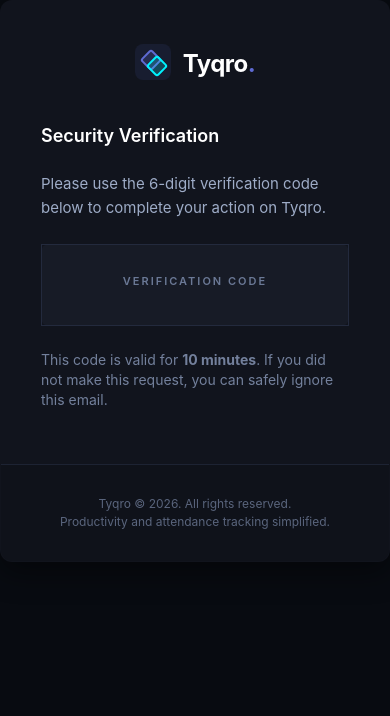
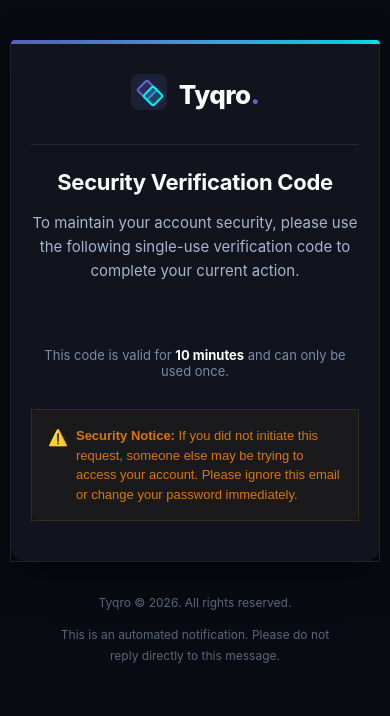
Before and after one commit to SUMAN1040/Tyqro, a Django app: template templates/verification_email.html in a window 390 px wide. Shown: the top 716 px of the page. Run offline with Django 5.2, Linux system fonts and the light colour scheme; the template is opened without the code that fills it, so the values that code supplies are empty.

Commit message:
refactor: enhance verification email layout with responsive styles and interactive hover effects

```diff
--- a/templates/verification_email.html
+++ b/templates/verification_email.html
@@ -3,9 +3,12 @@
 <head>
     <meta charset="UTF-8">
     <meta name="viewport" content="width=device-width, initial-scale=1.0">
+    <meta http-equiv="X-UA-Compatible" content="IE=edge">
+    <meta name="description" content="Tyqro Security Verification Code">
     <title>Tyqro Verification Code</title>
+    <!-- Bootstrap CSS inline styling overrides for email client support -->
     <style>
-        /* Email client styling resets */
+        /* Base styles */
         body, table, td, a {
             -webkit-text-size-adjust: 100%;
             -ms-text-size-adjust: 100%;
@@ -25,45 +28,67 @@
         table {
             border-collapse: collapse !important;
         }
-        body {
-            height: 100% !important;
-            margin: 0 !important;
-            padding: 0 !important;
-            width: 100% !important;
-            background-color: #080b11;
-            font-family: 'Inter', -apple-system, BlinkMacSystemFont, 'Segoe UI', Roboto, Helvetica, Arial, sans-serif;
-            color: #9eacc7;
+
+        /* Interactive Hover Transitions */
+        .btn-primary:hover {
+            background-color: #4b55b3 !important;
+            box-shadow: 0 6px 20px rgba(94, 106, 210, 0.45) !important;
+            transform: translateY(-1px);
+        }
+        .otp-digit:hover {
+            border-color: #00f2fe !important;
+            box-shadow: 0 0 8px rgba(0, 242, 254, 0.4) !important;
+            transform: scale(1.05);
         }
 
-        /* Custom styling */
-        a {
-            color: #4facfe;
-            text-decoration: none;
+        /* Mobile optimization */
+        @media screen and (max-width: 600px) {
+            .email-container {
+                width: 100% !important;
+                padding: 10px !important;
             }
-        a:hover {
-            text-decoration: underline;
+            .content-card {
+                padding: 30px 20px !important;
+            }
+            .otp-digit {
+                width: 36px !important;
+                height: 44px !important;
+                line-height: 44px !important;
+                font-size: 22px !important;
+                margin: 0 2px !important;
+            }
         }
     </style>
 </head>
-<body style="background-color: #080b11; font-family: 'Inter', -apple-system, BlinkMacSystemFont, 'Segoe UI', Roboto, Helvetica, Arial, sans-serif; margin: 0; padding: 0;">
-    <!-- Main outer table container -->
-    <table border="0" cellpadding="0" cellspacing="0" width="100%" style="background-color: #080b11; padding: 40px 20px;">
+<body style="height: 100% !important; margin: 0 !important; padding: 0 !important; width: 100% !important; background-color: #080b11; font-family: 'Inter', -apple-system, BlinkMacSystemFont, 'Segoe UI', Roboto, Helvetica, Arial, sans-serif; color: #9eacc7;">
+
+    <!-- Outer wrapper table -->
+    <table border="0" cellpadding="0" cellspacing="0" width="100%" height="100%" style="background-color: #080b11; table-layout: fixed;">
         <tr>
-            <td align="center">
-                <!-- Inner container card -->
-                <table border="0" cellpadding="0" cellspacing="0" width="100%" style="max-width: 500px; background-color: #11141d; border: 1px solid #1d2333; border-top: 4px solid #5e6ad2; border-radius: 12px; overflow: hidden; box-shadow: 0 10px 30px rgba(0, 0, 0, 0.45);">
+            <td align="center" valign="top" style="padding: 40px 10px;">
 
-                    <!-- Header with logo -->
+                <!-- Email container (max-width 550px) -->
+                <table border="0" cellpadding="0" cellspacing="0" class="email-container" width="100%" style="max-width: 550px; width: 100%;">
+
+                    <!-- Top subtle gradient bar -->
                     <tr>
-                        <td align="center" style="padding: 40px 40px 20px 40px;">
+                        <td height="4" style="background: linear-gradient(90deg, #5e6ad2 0%, #4facfe 50%, #00f2fe 100%); border-top-left-radius: 16px; border-top-right-radius: 16px;"></td>
+                    </tr>
+
+                    <!-- Main Card Body -->
+                    <tr>
+                        <td class="content-card" style="background-color: #11141d; border: 1px solid #1d2333; border-top: none; border-bottom-left-radius: 16px; border-bottom-right-radius: 16px; padding: 40px; box-shadow: 0 12px 40px rgba(0, 0, 0, 0.5);">
+
+                            <!-- Header / Logo -->
+                            <header style="margin-bottom: 30px; text-align: center;">
                                 <table border="0" cellpadding="0" cellspacing="0" style="margin: 0 auto;">
                                     <tr>
-                                    <td valign="middle" align="center">
+                                        <td valign="middle" align="center" style="padding-right: 12px;">
                                             {% if logo_url %}
-                                        <img src="{{ logo_url }}" alt="Tyqro Logo" width="32" height="32" style="display: block; border: 0; outline: none; text-decoration: none;">
+                                            <img src="{{ logo_url }}" alt="Tyqro Logo" width="36" height="36" style="display: block; border: 0; border-radius: 8px;">
                                             {% else %}
-                                        <!-- Fallback CSS icon if logo_url not available -->
-                                        <div style="background-color: rgba(94, 106, 210, 0.1); padding: 8px; border-radius: 8px; display: inline-block;">
+                                            <!-- Elegant SVG/CSS Fallback Logo -->
+                                            <div style="background-color: rgba(94, 106, 210, 0.15); padding: 8px; border-radius: 8px; display: inline-block;">
                                                 <div style="width: 20px; height: 20px; position: relative;">
                                                     <div style="position: absolute; width: 12px; height: 12px; border: 2px solid #5e6ad2; border-radius: 3px; transform: rotate(45deg); top: 0px; left: 0px; background-color: rgba(94, 106, 210, 0.2);"></div>
                                                     <div style="position: absolute; width: 12px; height: 12px; border: 2px solid #00f2fe; border-radius: 3px; transform: rotate(45deg); top: 6px; left: 6px; background-color: rgba(0, 242, 254, 0.2);"></div>
@@ -71,77 +96,105 @@
                                             </div>
                                             {% endif %}
                                         </td>
-                                    <td valign="middle" style="padding-left: 12px; font-size: 24px; font-weight: 700; color: #ffffff; letter-spacing: -0.5px; line-height: 32px;">
+                                        <td valign="middle" style="font-size: 26px; font-weight: 800; color: #ffffff; letter-spacing: -0.5px; font-family: 'Inter', sans-serif;">
                                             Tyqro<span style="color: #5e6ad2;">.</span>
+                                        </td>
+                                    </tr>
+                                </table>
+                            </header>
+
+                            <!-- Divider line -->
+                            <hr style="border: 0; border-top: 1px solid rgba(255, 255, 255, 0.08); margin: 24px 0;">
+
+                            <!-- Email Heading -->
+                            <main>
+                                <h1 style="font-size: 22px; font-weight: 700; color: #ffffff; margin-top: 0; margin-bottom: 16px; text-align: center; letter-spacing: -0.3px;">
+                                    {% if purpose == 'signup' %}
+                                        Activate Your Tyqro Account
+                                    {% elif purpose == 'update_email' %}
+                                        Verify Your New Email Address
+                                    {% elif purpose == 'reset' %}
+                                        Reset Your Tyqro Password
+                                    {% else %}
+                                        Security Verification Code
+                                    {% endif %}
+                                </h1>
+
+                                <p style="font-size: 15px; line-height: 1.6; color: #a5b4cd; margin-top: 0; margin-bottom: 24px; text-align: center;">
+                                    {% if purpose == 'signup' %}
+                                        Welcome to Tyqro! We're excited to have you join us. To get started tracking your work hours and productivity, please verify your email address using the secure code below.
+                                    {% elif purpose == 'update_email' %}
+                                        We received a request to update the email address associated with your Tyqro profile. Please confirm this change by entering the verification code below.
+                                    {% elif purpose == 'reset' %}
+                                        A request was made to reset the password for your Tyqro account. Use the authorization code below to complete the reset.
+                                    {% else %}
+                                        To maintain your account security, please use the following single-use verification code to complete your current action.
+                                    {% endif %}
+                                </p>
+
+                                <!-- OTP Code Digit Cards Box -->
+                                <table border="0" cellpadding="0" cellspacing="0" width="100%" style="margin: 32px 0;">
+                                    <tr>
+                                        <td align="center">
+                                            <table border="0" cellpadding="0" cellspacing="0" style="margin: 0 auto;">
+                                                <tr>
+                                                    {% for digit in otp %}
+                                                    <td align="center" valign="middle" class="otp-digit" style="background-color: #171b26; border: 1px solid #283046; border-radius: 10px; width: 44px; height: 56px; text-align: center; margin: 0 4px; padding: 0; display: inline-block; transition: all 0.2s ease;">
+                                                        <span style="font-family: 'Courier New', Courier, monospace; font-size: 28px; font-weight: 800; color: #4facfe; line-height: 56px; display: block; vertical-align: middle;">{{ digit }}</span>
+                                                    </td>
+                                                    {% endfor %}
+                                                </tr>
+                                            </table>
+                                        </td>
+                                    </tr>
+                                </table>
+
+                                <!-- Validity alert tag -->
+                                <p style="font-size: 13px; color: #7a8aa8; text-align: center; margin-top: 0; margin-bottom: 30px;">
+                                    This code is valid for <strong style="color: #ffffff;">10 minutes</strong> and can only be used once.
+                                </p>
+
+                                {% if site_url %}
+                                <!-- Call to Action Button -->
+                                <table border="0" cellpadding="0" cellspacing="0" width="100%" style="margin-bottom: 30px;">
+                                    <tr>
+                                        <td align="center">
+                                            <a href="{{ site_url }}" class="btn-primary" style="background: linear-gradient(135deg, #5e6ad2 0%, #4facfe 100%); color: #ffffff; font-size: 14px; font-weight: 600; padding: 14px 32px; border-radius: 8px; text-decoration: none; display: inline-block; box-shadow: 0 4px 12px rgba(94, 106, 210, 0.3); transition: all 0.2s ease-in-out;">Return to Tyqro Dashboard</a>
+                                        </td>
+                                    </tr>
+                                </table>
+                                {% endif %}
+
+                                <!-- Security Warning Banner -->
+                                <table border="0" cellpadding="0" cellspacing="0" width="100%" style="background-color: rgba(245, 158, 11, 0.04); border: 1px solid rgba(245, 158, 11, 0.15); border-radius: 10px; margin-top: 30px; margin-bottom: 10px;">
+                                    <tr>
+                                        <td style="padding: 16px; font-size: 13px; line-height: 1.5; color: #d97706; font-family: sans-serif;">
+                                            <table border="0" cellpadding="0" cellspacing="0" width="100%">
+                                                <tr>
+                                                    <td valign="top" style="padding-right: 8px; font-size: 16px;">⚠️</td>
+                                                    <td>
+                                                        <strong>Security Notice:</strong> If you did not initiate this request, someone else may be trying to access your account. Please ignore this email or change your password immediately.
                                                     </td>
                                                 </tr>
                                             </table>
                                         </td>
                                     </tr>
-
-                    <!-- Body Content -->
-                    <tr>
-                        <td style="padding: 20px 40px 30px 40px; font-size: 15px; line-height: 24px; color: #9eacc7;">
-                            <p style="margin-top: 0; margin-bottom: 24px; color: #ffffff; font-weight: 600; font-size: 18px;">
-                                {% if purpose == 'signup' %}
-                                    Welcome, {{ user.first_name|default:"there" }}!
-                                {% elif purpose == 'update_email' %}
-                                    Verify your new email address
-                                {% elif purpose == 'reset' %}
-                                    Password reset request
-                                {% else %}
-                                    Security Verification
-                                {% endif %}
-                            </p>
-
-                            <p style="margin-top: 0; margin-bottom: 24px;">
-                                {% if purpose == 'signup' %}
-                                    Thank you for signing up for Tyqro. Use the 6-digit verification code below to complete your registration and activate your account.
-                                {% elif purpose == 'update_email' %}
-                                    We received a request to update the email address associated with your Tyqro account. Use the 6-digit verification code below to confirm this change.
-                                {% elif purpose == 'reset' %}
-                                    We received a request to reset the password for your Tyqro account. Use the 6-digit verification code below to authorize this request.
-                                {% else %}
-                                    Please use the 6-digit verification code below to complete your action on Tyqro.
-                                {% endif %}
-                            </p>
-
-                            <!-- OTP Box -->
-                            <table border="0" cellpadding="0" cellspacing="0" width="100%" style="background-color: #171b26; border: 1px solid #232a3d; border-radius: 8px; margin-bottom: 24px;">
-                                <tr>
-                                    <td align="center" style="padding: 24px;">
-                                        <div style="font-size: 11px; text-transform: uppercase; letter-spacing: 2px; color: #6b7996; font-weight: 600; margin-bottom: 8px;">Verification Code</div>
-                                        <div style="font-family: 'JetBrains Mono', 'Fira Code', 'Courier New', Courier, monospace; font-size: 38px; font-weight: 800; color: #4facfe; letter-spacing: 8px; margin-left: 8px;">
-                                            {{ otp }}
-                                        </div>
-                                    </td>
-                                </tr>
                                 </table>
-
-                            <p style="margin-top: 0; margin-bottom: 24px; font-size: 14px; color: #73809c; line-height: 20px;">
-                                This code is valid for <strong>10 minutes</strong>. If you did not make this request, you can safely ignore this email.
-                            </p>
-
-                            {% if site_url %}
-                            <!-- Action Button -->
-                            <table border="0" cellpadding="0" cellspacing="0" width="100%" style="margin-top: 30px; margin-bottom: 10px;">
-                                <tr>
-                                    <td align="center">
-                                        <a href="{{ site_url }}" style="display: inline-block; background-color: #5e6ad2; color: #ffffff; font-weight: 600; padding: 12px 28px; border-radius: 8px; text-decoration: none; font-size: 14px;">Return to Tyqro</a>
-                                    </td>
-                                </tr>
-                            </table>
-                            {% endif %}
+                            </main>
                         </td>
                     </tr>
 
-                    <!-- Footer -->
+                    <!-- Footer Section -->
                     <tr>
-                        <td align="center" style="padding: 30px 40px; border-top: 1px solid #1d2333; background-color: #0f121a;">
-                            <p style="margin: 0; font-size: 12px; color: #5a657d; line-height: 18px;">
-                                Tyqro &copy; 2026. All rights reserved. <br>
-                                Productivity and attendance tracking simplified.
+                        <td align="center" style="padding: 30px 40px 10px 40px;">
+                            <footer style="text-align: center; font-size: 12px; color: #5a657d; line-height: 1.8;">
+                                <p style="margin: 0 0 10px 0;">
+                                    Tyqro &copy; 2026. All rights reserved.
                                 </p>
+                                <p style="margin: 0;">
+                                    This is an automated notification. Please do not reply directly to this message.
+                                </p>
+                            </footer>
                         </td>
                     </tr>
                 </table>
```
Lines whose indentation alone changed are shown as unchanged.
